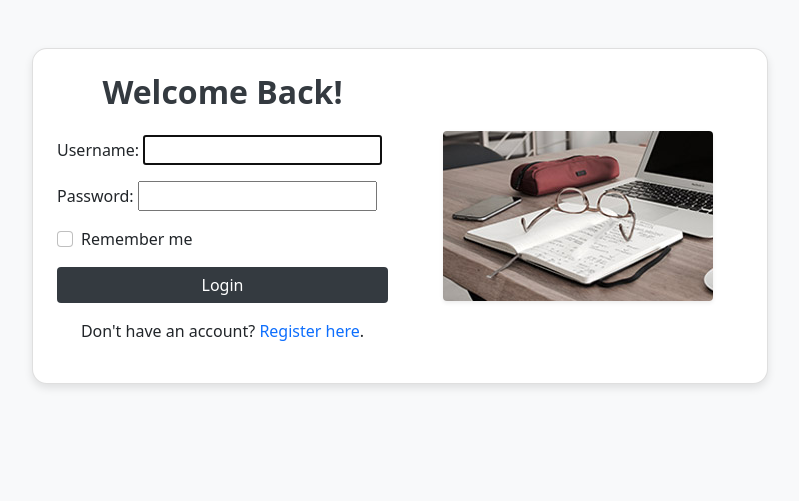
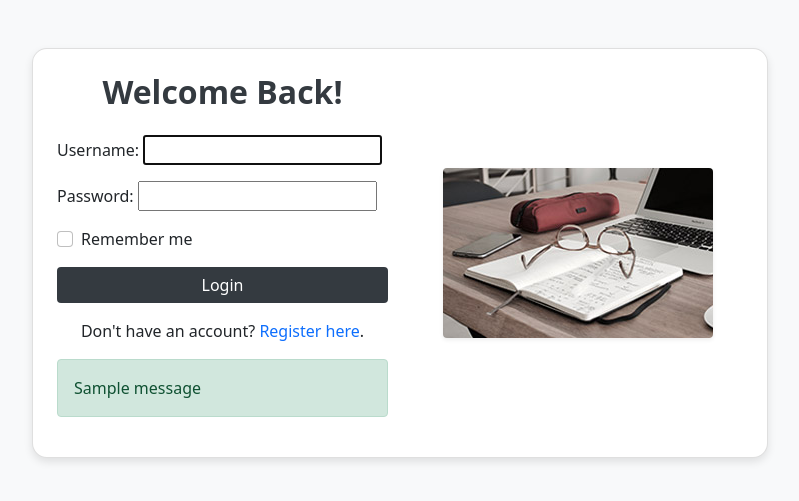
Before and after one commit to NehaV7613/study_planner, a Django app: page /users/login/ in a window 1280 px wide. Shown: the top 501 px of the page, without its empty margins (240-1039 px from the left). Run offline with Django 5.2, Linux system fonts and the light colour scheme; tables that the repository leaves empty hold one stand-in row (values such as "Sample post"); one stand-in notice (Sample message) is shown.

Commit message:
some additional updates on register and login by adding messages to denote successful login/registration

```diff
--- a/edumic/settings.py
+++ b/edumic/settings.py
@@ -54,6 +54,8 @@ MIDDLEWARE = [
     'django.contrib.messages.middleware.MessageMiddleware',
     'django.middleware.clickjacking.XFrameOptionsMiddleware',
 ]
+
+MESSAGE_STORAGE = 'django.contrib.messages.storage.session.SessionStorage'
 
 ROOT_URLCONF = 'edumic.urls'
 
--- a/edumic/urls.py
+++ b/edumic/urls.py
@@ -20,7 +20,7 @@ from django.urls import path, include
 urlpatterns = [
     path('admin/', admin.site.urls),
     path('', include('core.urls')),
-    path('users/', include('users.urls')),
+    path('users/', include(('users.urls', 'users'), namespace='users')),
     path('admin_panel/', include('admin_panel.urls')),  # Add the admin panel app URLs
     # Default Django admin
 ]
--- a/templates/core/index.html
+++ b/templates/core/index.html
@@ -70,7 +70,8 @@ https://templatemo.com/tm-569-edu-meeting
                       <ul class="nav">
                           <li class="scroll-to-section"><a href="#top" class="active">Home</a></li>
                           <li><a href="meetings.html">Meetings</a></li>
-                          <li class="scroll-to-section"><a href="{% url 'register' %}">Apply Now</a></li>
+                          <li><a href="{% url 'users:register' %}">Apply Now</a></li>
+
                           <li class="has-sub">
                               <a href="javascript:void(0)">Pages</a>
                               <ul class="sub-menu">
--- a/templates/users/login.html
+++ b/templates/users/login.html
@@ -82,8 +82,21 @@
                             </form>
                             <p class="text-center mt-3">
                                 Don't have an account?
-                                <a href="{% url 'register' %}" class="text-decoration-none">Register here</a>.
+                                <a href="{% url 'users:register' %}" class="text-decoration-none">Register here</a>.
                             </p>
+
+                            {% if messages %}
+                                <div class="alert-container">
+                                {% for message in messages %}
+                                    <div class="alert alert-{{ message.tags }}">
+                                    {{ message }}
+                                    </div>
+                                {% endfor %}
+                                </div>
+                            {% endif %}
+
+
+
                         </div>
 
                         <!-- Image Section -->
--- a/users/views.py
+++ b/users/views.py
@@ -1,14 +1,19 @@
-from django.shortcuts import render, redirect # type: ignore
-from django.contrib.auth import login, authenticate, logout # type: ignore
+from django.shortcuts import render, redirect
+from django.contrib.auth import login, authenticate, logout
+from django.contrib import messages
 from .forms import CustomUserCreationForm, CustomAuthenticationForm
 
-# Registration view (No changes needed here)
+# Registration view
 def register(request):
     if request.method == 'POST':
         form = CustomUserCreationForm(request.POST)
         if form.is_valid():
             user = form.save()
-            login(request, user)
+            # Explicitly specify the default backend for non-admin users
+            login(request, user, backend='django.contrib.auth.backends.ModelBackend')
+
+            # Add a success message
+            messages.success(request, 'Registration successful! You are now logged in.')
             return redirect('index')
         else:
             return render(request, 'users/register.html', {'form': form, 'errors': form.errors})
@@ -16,26 +21,23 @@ def register(request):
         form = CustomUserCreationForm()
     return render(request, 'users/register.html', {'form': form})
 
-
-
 # Login view
 def user_login(request):
     if request.method == 'POST':
         form = CustomAuthenticationForm(request, data=request.POST)
         if form.is_valid():
             user = form.get_user()
-            login(request, user)
-            print(f"User {user.username} logged in successfully")  # Debugging
+            # Explicitly specify the default backend for non-admin users
+            login(request, user, backend='django.contrib.auth.backends.ModelBackend')
+            messages.success(request, f'Welcome back, {user.username}!')
             return redirect('index')
         else:
-            print(f"Form errors: {form.errors}")  # Debugging
             return render(request, 'users/login.html', {'form': form})
     else:
         form = CustomAuthenticationForm()
     return render(request, 'users/login.html', {'form': form})
 
-
-# Logout view
+# Logout view (No changes needed here)
 def user_logout(request):
     logout(request)
     return redirect('index')
```
Also changed, not shown: templates/users/register.html (+11 -1 lines), db.sqlite3.
